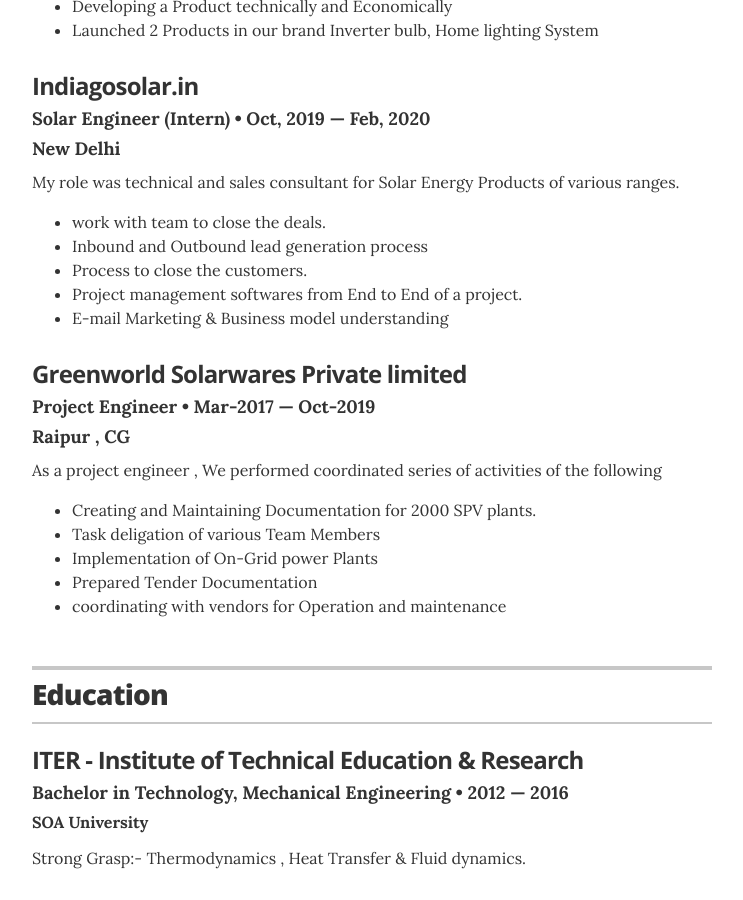
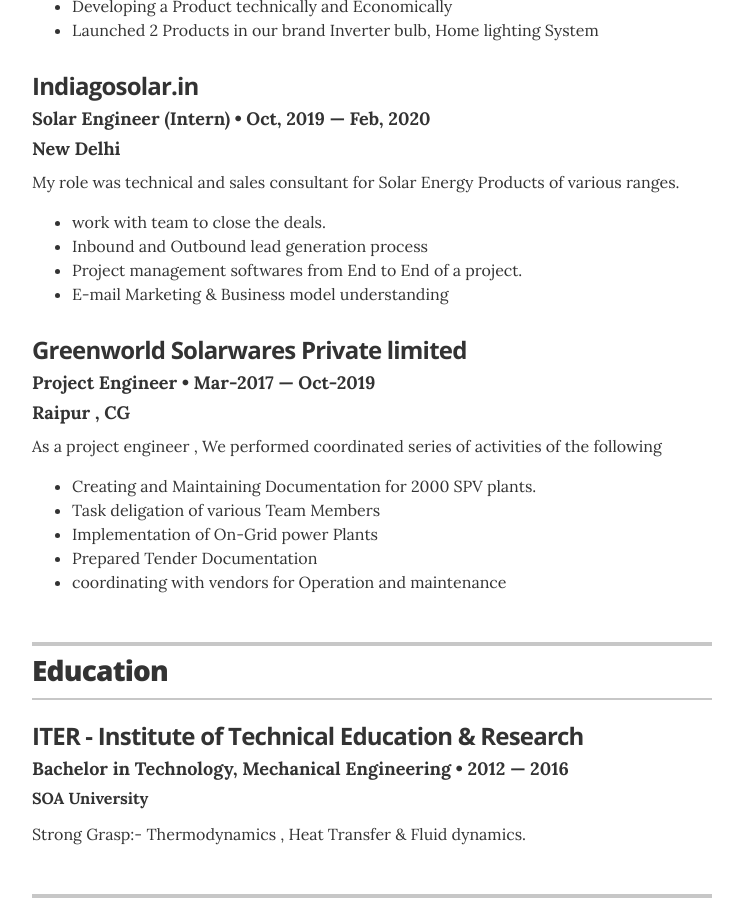
Before and after one commit to lordofhell-666/lordofhell-666.github.io, a Jekyll site: the page built from saurabh.html, in a window 1280 px wide and 900 px high, scrolled down 753 px. Shown: the whole window, without its empty margins (268-1011 px from the left). Built offline with Jekyll 4.4.1, drawn with Linux system fonts in a browser that asks for light colours.

Commit message:
pdf adjust

```diff
--- a/_data/experience.yml
+++ b/_data/experience.yml
@@ -10,7 +10,7 @@
   position: Solar Engineer (Intern)
   duration:  Oct, 2019 &mdash; Feb, 2020
   location: New Delhi
-  summary: My role was technical and sales consultant for Solar Energy Products of various ranges.<ul class="resume-item-list"><li>work with team to close the deals. </li><li>Inbound and Outbound lead generation process</li><li>Process to close the customers.</li><li>Project management softwares from End to End of a project.</li><li>E-mail Marketing & Business model understanding </li></ul>
+  summary: My role was technical and sales consultant for Solar Energy Products of various ranges.<ul class="resume-item-list"><li>work with team to close the deals. </li><li>Inbound and Outbound lead generation process</li><li>Project management softwares from End to End of a project.</li><li>E-mail Marketing & Business model understanding </li></ul>
 
 
 # Communications Coordinator
```
